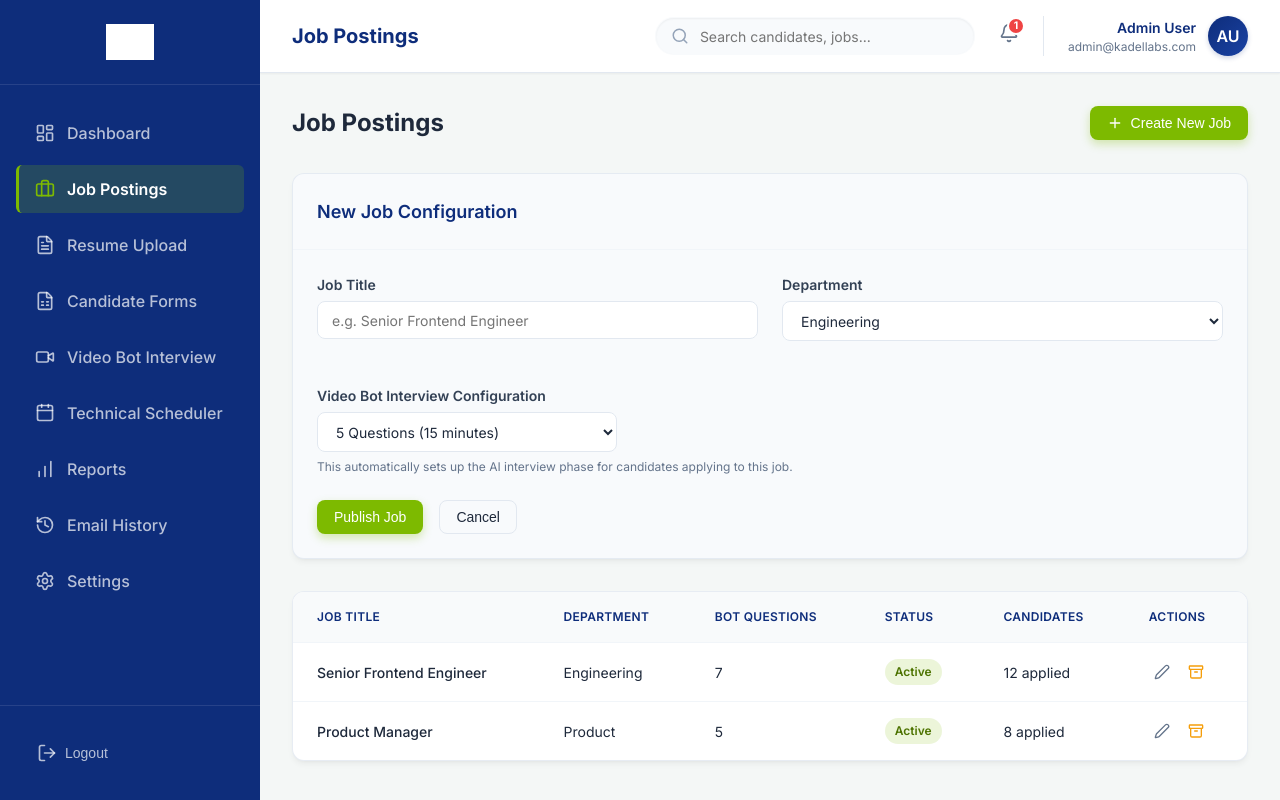
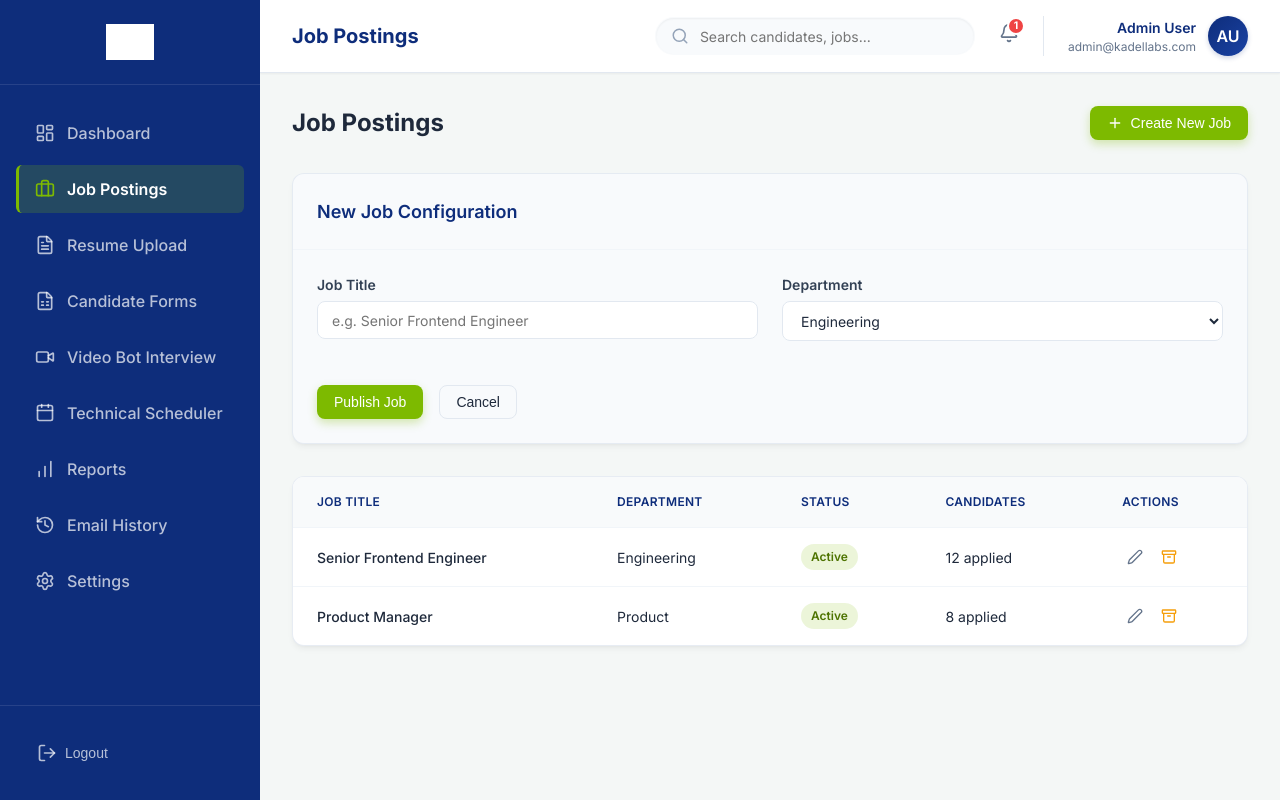
Before and after one commit to mahimadangi21/Company-Hire-Portal, a React app in the folder app/: page /jobs in a window 1280 px wide. Both pictures are taken after a click on the button "Create New Job". Built offline with nearby package versions, Linux system fonts and the light colour scheme; grey boxes are pictures that could not be loaded; the HTML template or start-up script is replaced by a standard one.

Commit message:
feat: remove video bot interview configuration from jobs page

```diff
--- a/app/src/pages/JobPostings.jsx
+++ b/app/src/pages/JobPostings.jsx
@@ -37,18 +37,7 @@ const JobPostings = () => {
                 </select>
               </div>
             </div>
-
-            <div className="form-group" style={{ marginBottom: '1.5rem' }}>
-              <label className="form-label">Video Bot Interview Configuration</label>
-              <select className="form-select" style={{ maxWidth: '300px' }}>
-                <option value="5">5 Questions (15 minutes)</option>
-                <option value="7">7 Questions (21 minutes)</option>
-                <option value="10">10 Questions (30 minutes)</option>
-              </select>
-              <span style={{ fontSize: '0.75rem', color: 'var(--text-muted)' }}>This automatically sets up the AI interview phase for candidates applying to this job.</span>
-            </div>
-
-            <div className="flex gap-4">
+             <div className="flex gap-4">
               <button className="btn btn-primary">Publish Job</button>
               <button className="btn btn-outline" onClick={() => setShowForm(false)}>Cancel</button>
             </div>
@@ -63,7 +52,6 @@ const JobPostings = () => {
               <tr>
                 <th>Job Title</th>
                 <th>Department</th>
-                <th>Bot Questions</th>
                 <th>Status</th>
                 <th>Candidates</th>
                 <th>Actions</th>
@@ -74,7 +62,6 @@ const JobPostings = () => {
                 <tr key={job.id}>
                   <td style={{ fontWeight: '500' }}>{job.title}</td>
                   <td>{job.department}</td>
-                  <td>{job.questions}</td>
                   <td><span className="badge badge-success">{job.status}</span></td>
                   <td>{job.applicants} applied</td>
                   <td>
```
